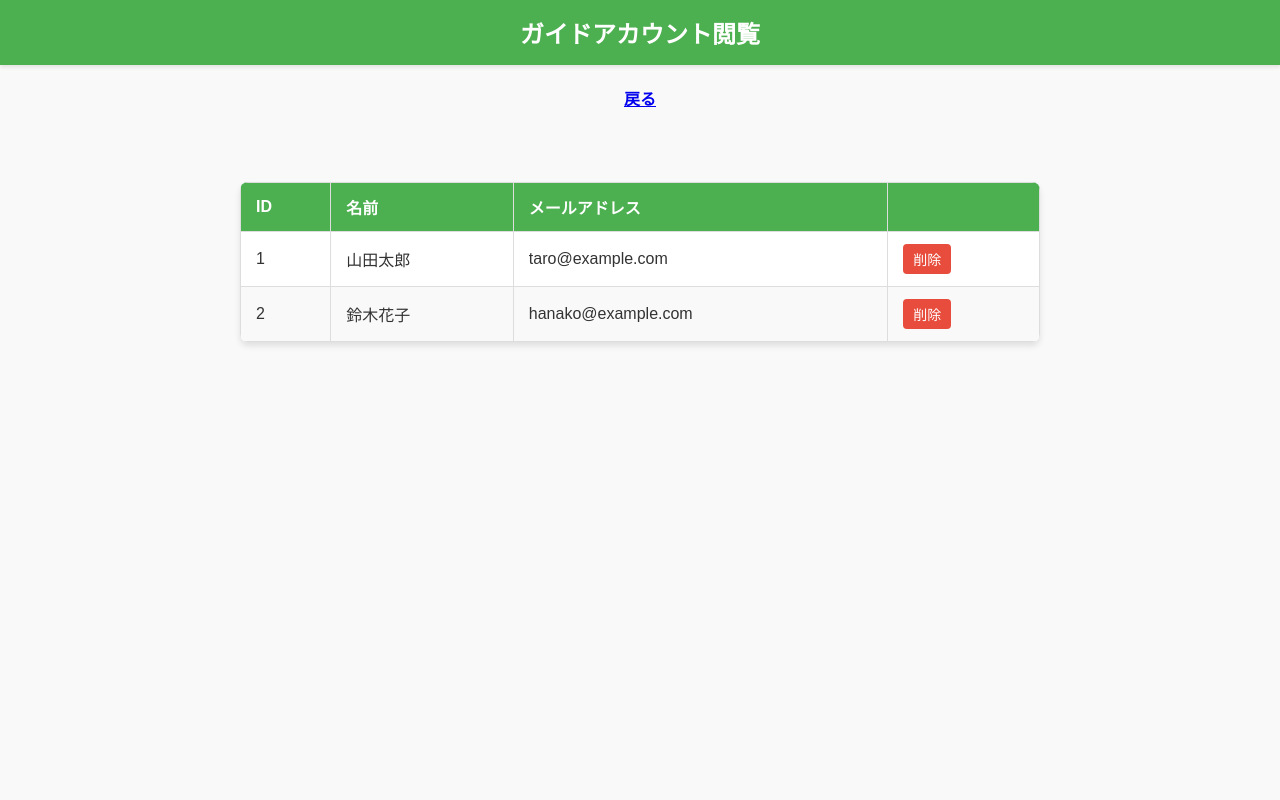
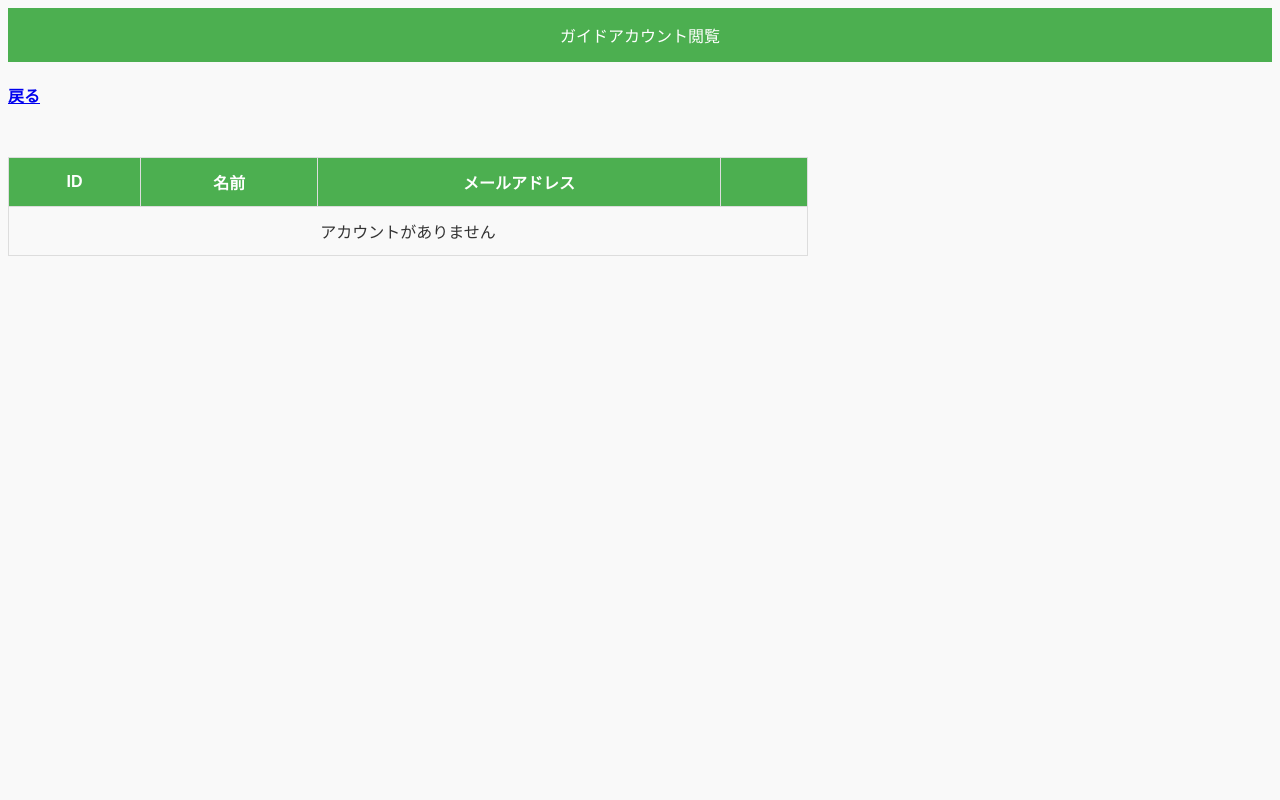
Before and after one commit to pikkoyama/hunhun, a Django app: page /manager/adminview/ in a window 1280 px wide. Run offline with Django 5.2, Linux system fonts and the light colour scheme.

Commit message:
オブセクもちゃーん

```diff
--- a/nuonproject/manager/templates/AdminTop.html
+++ b/nuonproject/manager/templates/AdminTop.html
@@ -107,7 +107,7 @@
             <a href="{% url 'manager:AdminTransmissionComp' %}" class="button">事例の認可・削除</a>
         </div>
         <div>
-            <a href="{% url 'manager:AdminViewAccount' %}" class="button">ガイドアカウント閲覧・削除</a>
+            <a href="{% url 'manager:guide_account_list' %}" class="button">ガイドアカウント閲覧・削除</a>
         </div>
     </div>
 </body>
--- a/nuonproject/manager/templates/AdminViewAccount.html
+++ b/nuonproject/manager/templates/AdminViewAccount.html
@@ -5,94 +5,16 @@
     <meta name="viewport" content="width=device-width, initial-scale=1.0">
     <title>ガイドアカウント閲覧</title>
     <style>
-        body {
-            font-family: 'Arial', sans-serif;
-            margin: 0;
-            padding: 0;
-            background-color: #f9f9f9;
-            color: #333;
-            display: flex;
-            flex-direction: column;
-            align-items: center;
-            height: 100vh;
-        }
-
-        header {
-            background-color: #4CAF50;
-            color: white;
-            width: 100%;
-            padding: 15px 0;
-            text-align: center;
-            font-size: 24px;
-            font-weight: bold;
-            box-shadow: 0 2px 4px rgba(0, 0, 0, 0.1);
-        }
-
-        .table-container {
-            margin-top: 50px;
-            width: 80%;
-            max-width: 800px;
-            background-color: white;
-            border-radius: 8px;
-            box-shadow: 0 4px 6px rgba(0, 0, 0, 0.1);
-            overflow-x: auto;
-        }
-
-        table {
-            width: 100%;
-            border-collapse: collapse;
-            text-align: left;
-        }
-
-        th, td {
-            padding: 12px 15px;
-            border: 1px solid #ddd;
-        }
-
-        th {
-            background-color: #4CAF50;
-            color: white;
-            font-weight: bold;
-        }
-
-        tr:nth-child(even) {
-            background-color: #f9f9f9;
-        }
-
-        tr:hover {
-            background-color: #f1f1f1;
-        }
-
-        .delete-button {
-            background-color: #e74c3c;
-            color: white;
-            border: none;
-            padding: 5px 10px;
-            border-radius: 4px;
-            cursor: pointer;
-            font-size: 14px;
-            transition: background-color 0.3s ease;
-        }
-
-        .delete-button:hover {
-            background-color: #c0392b;
-        }
-
-        .add-button {
-            margin: 20px 0;
-            padding: 10px 20px;
-            font-size: 16px;
-            color: white;
-            background-color: #4CAF50;
-            border: none;
-            border-radius: 4px;
-            cursor: pointer;
-            transition: background-color 0.3s ease;
-        }
-
-        .add-button:hover {
-            background-color: #45a049;
-        }
+        /* CSS は以前のコードのスタイルを再利用 */
+        body { font-family: 'Arial', sans-serif; background-color: #f9f9f9; color: #333; }
+        header { background-color: #4CAF50; color: white; padding: 15px; text-align: center; }
+        .table-container { margin-top: 50px; width: 80%; max-width: 800px; }
+        table { width: 100%; border-collapse: collapse; }
+        th, td { padding: 12px 15px; border: 1px solid #ddd; }
+        th { background-color: #4CAF50; color: white; }
+        tr:nth-child(even) { background-color: #f9f9f9; }
+        tr:hover { background-color: #f1f1f1; }
+        .delete-button { background-color: #e74c3c; color: white; padding: 5px 10px; border-radius: 4px; cursor: pointer; }
     </style>
 </head>
 <body>
@@ -103,7 +25,7 @@
         <a href="{% url 'manager:AdminTop' %}">戻る</a>
     </h4>
     <div class="table-container">
-        <table id="guide-table">
+        <table>
             <thead>
                 <tr>
                     <th>ID</th>
@@ -113,49 +35,25 @@
                 </tr>
             </thead>
             <tbody>
-                <!-- データが動的に追加されます -->
+                {% for guide in guides %}
+                <tr>
+                    <td>{{ guide.number }}</td>
+                    <td>{{ guide.username }}</td>
+                    <td>{{ guide.email }}</td>
+                    <td>
+                        <form method="POST" action="{% url 'manager:delete_guide_account' guide.number %}">
+                            {% csrf_token %}
+                            <button type="submit" class="delete-button">削除</button>
+                        </form>
+                    </td>
+                </tr>
+                {% empty %}
+                <tr>
+                    <td colspan="4" style="text-align: center;">アカウントがありません</td>
+                </tr>
+                {% endfor %}
             </tbody>
         </table>
     </div>
-
-    <script>
-        // サンプルデータ
-        const sampleData = [
-            { id: 1, name: '山田太郎', email: 'taro@example.com' },
-            { id: 2, name: '鈴木花子', email: 'hanako@example.com' }
-        ];
-
-        // テーブルのtbody参照
-        const tableBody = document.querySelector('#guide-table tbody');
-
-        // 初期データをロード
-        function loadTable() {
-            sampleData.forEach(data => addRowToTable(data));
-        }
-
-        // 行を追加する関数
-        function addRowToTable(data) {
-            const row = document.createElement('tr');
-            row.innerHTML = `
-                <td>${data.id}</td>
-                <td>${data.name}</td>
-                <td>${data.email}</td>
-                <td>
-                    <button class="delete-button" onclick="deleteRow(this)">削除</button>
-                </td>
-            `;
-            tableBody.appendChild(row);
-        }
-
-
-        // 行を削除する関数
-        function deleteRow(button) {
-            const row = button.closest('tr');
-            row.remove();
-        }
-
-        // 初期データを表示
-        loadTable();
-    </script>
 </body>
 </html>
--- a/nuonproject/manager/urls.py
+++ b/nuonproject/manager/urls.py
@@ -41,6 +41,9 @@
         views.AccountDeleteView.as_view(),
         name="AccountDelete"
     ),
+# 根岸
+    path('guides/', views.guide_account_list, name='guide_account_list'),
+    path('guides/delete/<int:guide_id>/', views.delete_guide_account, name='delete_guide_account')
 
 
 ]
--- a/nuonproject/manager/views.py
+++ b/nuonproject/manager/views.py
@@ -47,6 +47,25 @@
 class admin_dashboardView(TemplateView):
     template_name = "AdminTop.html"
 
+# ねぎし
+from django.shortcuts import render, get_object_or_404, redirect
+from django.contrib.auth.decorators import login_required
+from guide.models import CustomUser
+
+@login_required
+def guide_account_list(request):
+    """ガイドアカウント一覧を表示するビュー"""
+    guides = CustomUser.objects.filter(admin=False)  # 管理者ではないユーザーを表示
+    return render(request, 'AdminViewAccount.html', {'guides': guides})
+
+@login_required
+def delete_guide_account(request, guide_id):
+    """ガイドアカウントを削除するビュー"""
+    guide = get_object_or_404(CustomUser, number=guide_id)
+    guide.delete()
+    return redirect('manager:guide_account_list')
+
+
 
 
 # ------------------------------------------/
```
